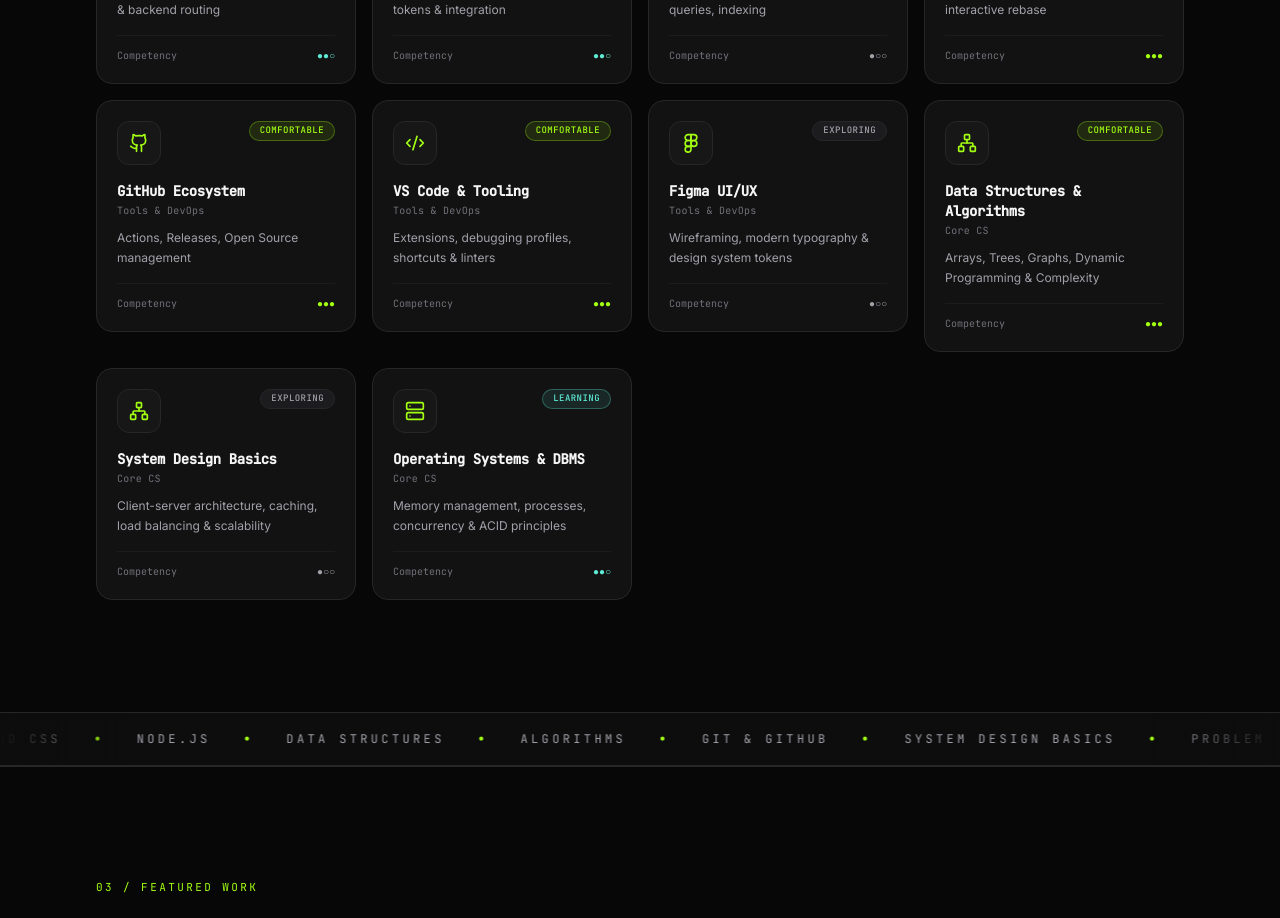
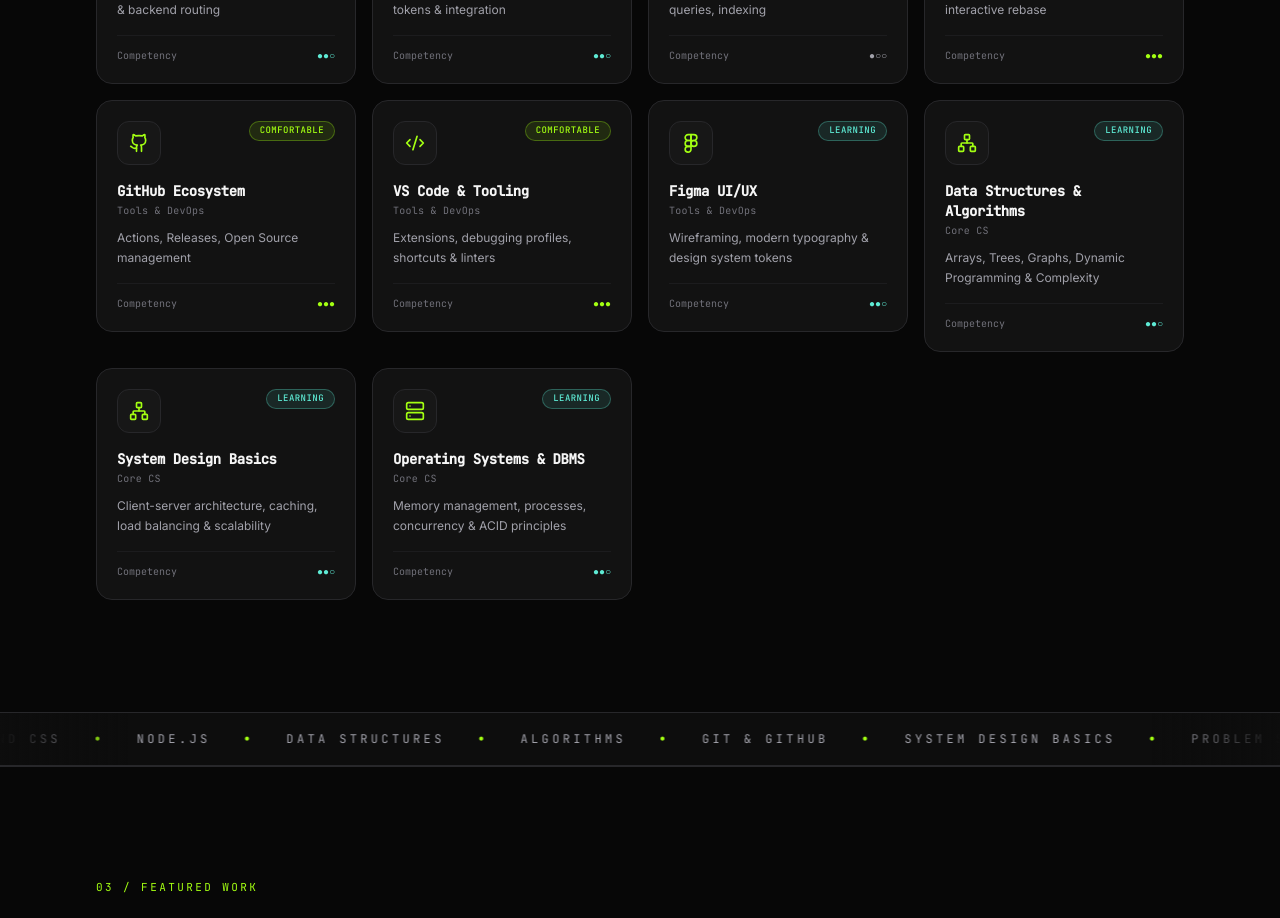
Before and after one commit to Hix-001/harshjha.in, a React (Vite) app: page / in a window 1280 px wide. Shown: the part 2840-3758 px from the top of the page. Built offline with nearby package versions, Linux system fonts and the light colour scheme.

Commit message:
feat(skills): update status tags to LEARNING for Figma, DSA, and System Design

```diff
--- a/src/data/content.ts
+++ b/src/data/content.ts
@@ -70,10 +70,10 @@ export const skills: SkillItem[] = [
   { name: 'Git & Version Control', category: 'Tools & DevOps', level: 'COMFORTABLE', icon: 'git', description: 'Branching, PRs, merge workflows & interactive rebase' },
   { name: 'GitHub Ecosystem', category: 'Tools & DevOps', level: 'COMFORTABLE', icon: 'github', description: 'Actions, Releases, Open Source management' },
   { name: 'VS Code & Tooling', category: 'Tools & DevOps', level: 'COMFORTABLE', icon: 'vscode', description: 'Extensions, debugging profiles, shortcuts & linters' },
-  { name: 'Figma UI/UX', category: 'Tools & DevOps', level: 'EXPLORING', icon: 'figma', description: 'Wireframing, modern typography & design system tokens' },
+  { name: 'Figma UI/UX', category: 'Tools & DevOps', level: 'LEARNING', icon: 'figma', description: 'Wireframing, modern typography & design system tokens' },
 
-  { name: 'Data Structures & Algorithms', category: 'Core CS', level: 'COMFORTABLE', icon: 'design', description: 'Arrays, Trees, Graphs, Dynamic Programming & Complexity' },
-  { name: 'System Design Basics', category: 'Core CS', level: 'EXPLORING', icon: 'design', description: 'Client-server architecture, caching, load balancing & scalability' },
+  { name: 'Data Structures & Algorithms', category: 'Core CS', level: 'LEARNING', icon: 'design', description: 'Arrays, Trees, Graphs, Dynamic Programming & Complexity' },
+  { name: 'System Design Basics', category: 'Core CS', level: 'LEARNING', icon: 'design', description: 'Client-server architecture, caching, load balancing & scalability' },
   { name: 'Operating Systems & DBMS', category: 'Core CS', level: 'LEARNING', icon: 'node', description: 'Memory management, processes, concurrency & ACID principles' },
 ]
 
```
